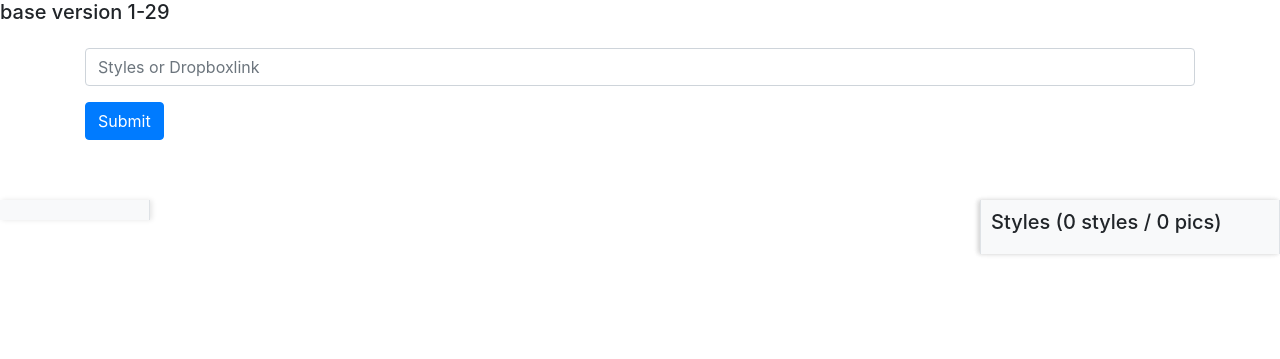
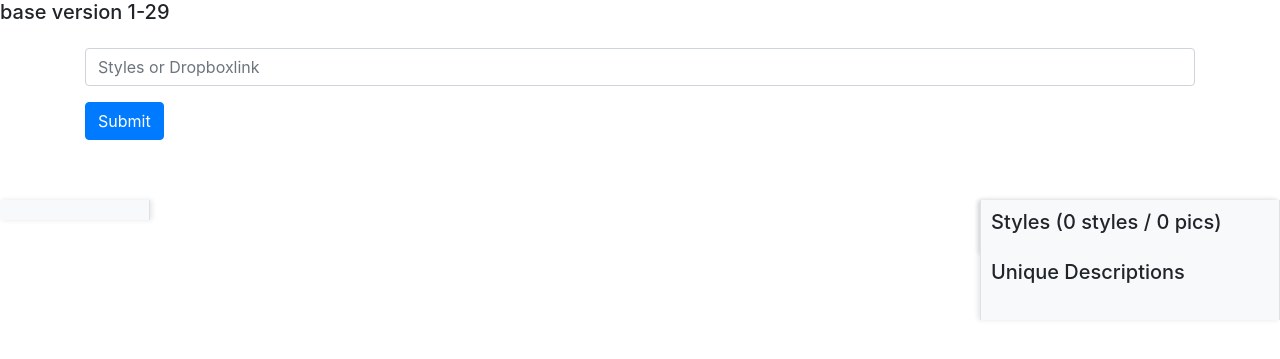
Before and after one commit to RuikunWang506/FDC_revision, a Flask app: page /v6_listcreator in a window 1280 px wide. Shown: the top 359 px of the page. Run offline with Flask 3, Linux system fonts and the light colour scheme; some libraries are stand-ins or nearby versions.

Commit message:
all unique values displayed sidebar

```diff
--- a/templates/V6_Listcreator.html
+++ b/templates/V6_Listcreator.html
@@ -211,6 +211,18 @@
                     <li><a href="#{{ style_group[0].style|replace(' ', '_') }}">{{ style_group[0].style }}</a></li>
                 {% endfor %}
             </ul>
+
+            <h5 class="mt-3">Unique Descriptions</h5>
+    <ul>
+        {% set unique_descriptions = [] %}
+        {% for style_group in pivot_data %}
+            {% set description = descriptions[style_group[0].style]|default('') %}
+            {% if description and description not in unique_descriptions %}
+                {% set _ = unique_descriptions.append(description) %}
+                <li>{{ description }}</li>
+            {% endif %}
+        {% endfor %}
+    </ul>
         </div>
     </div>
     <h5>base version 1-29 </h5>
```
